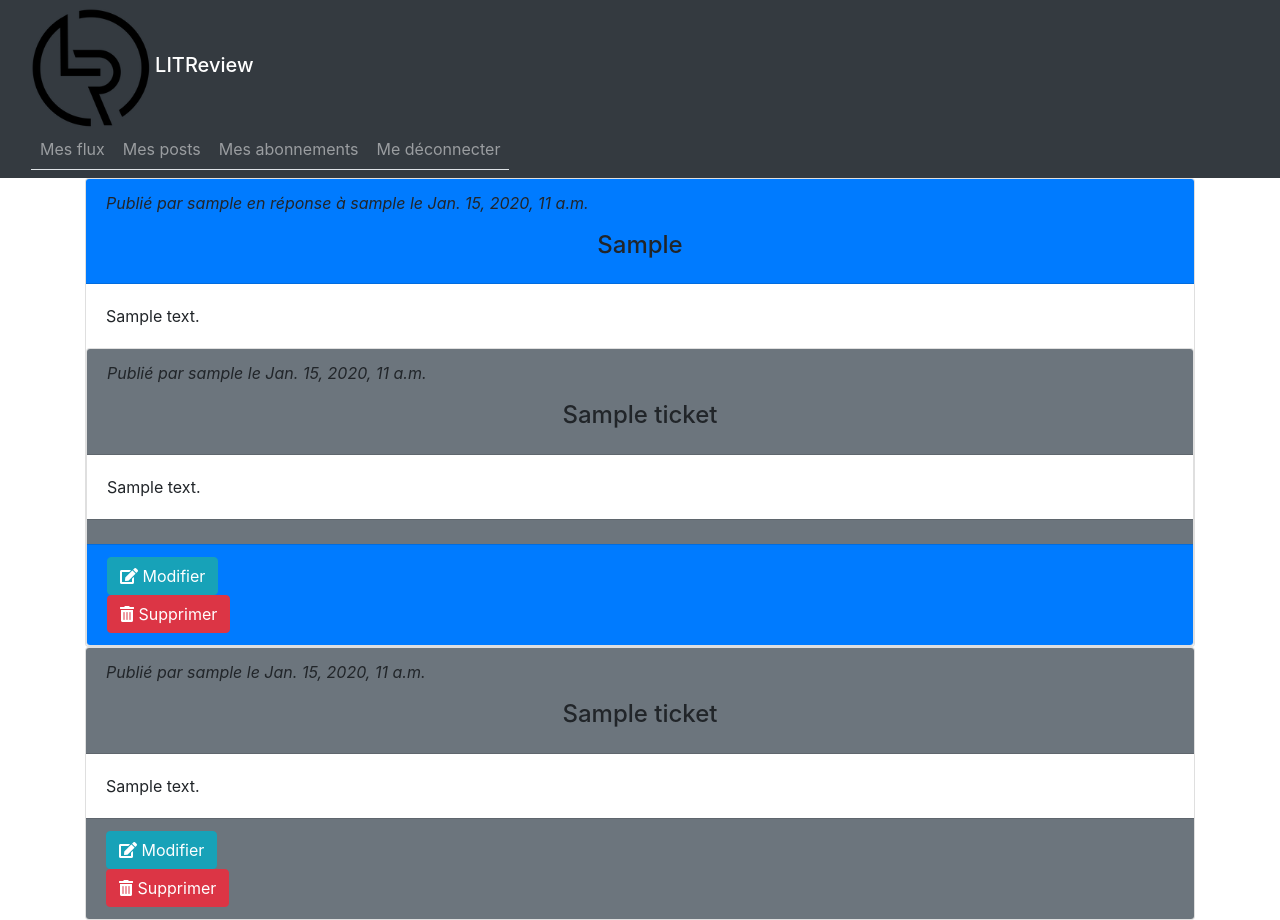
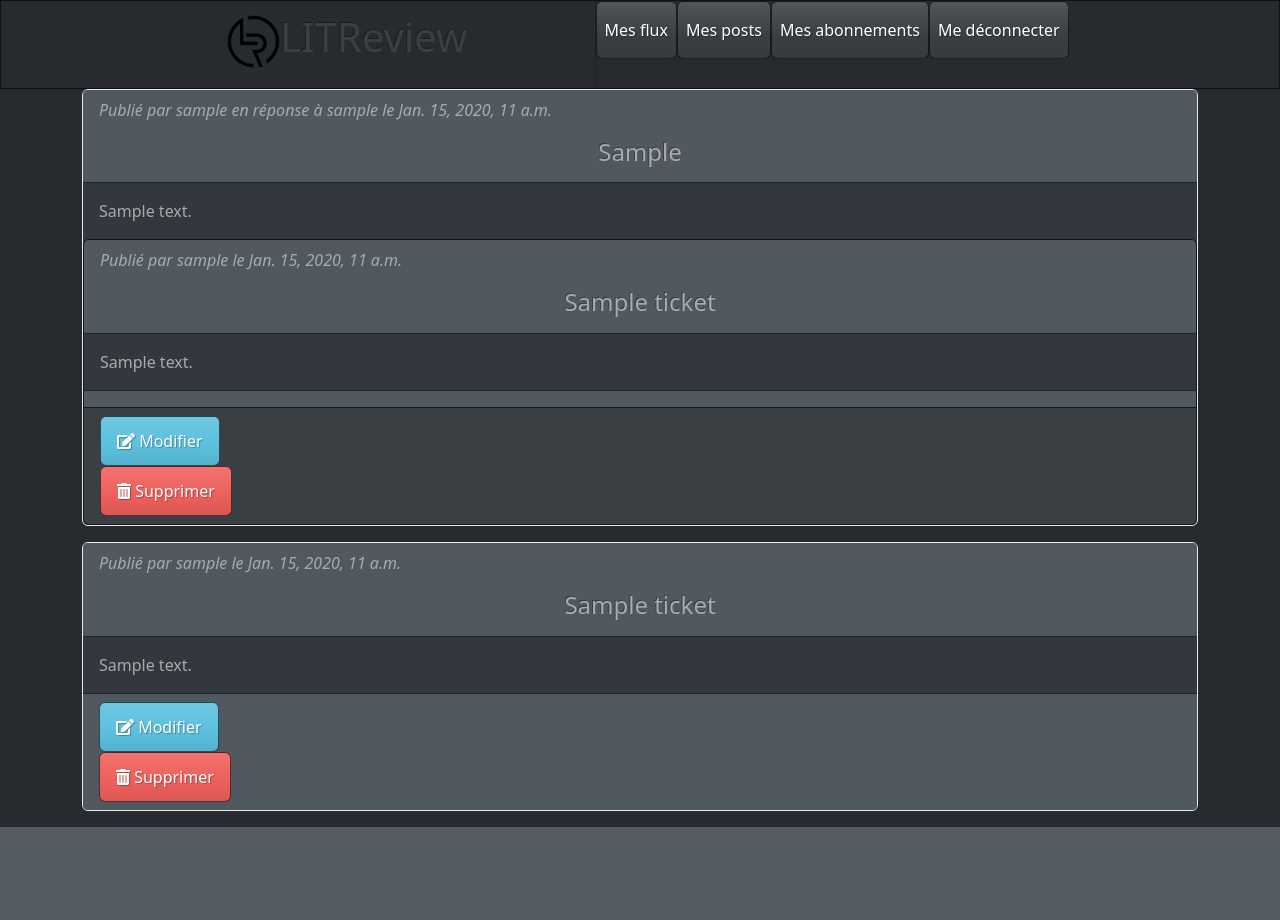
Before and after one commit to NVendrisse/P9-LITReview, a Django app: page /myposts/ in a window 1280 px wide. After the commit the page ends 827 px from the top, so only its background shows below. Run offline with Django 4.2, Linux system fonts and the light colour scheme; a user stored in the database is signed in; tables that the repository leaves empty hold one stand-in row (values such as "Sample post"); some libraries are stand-ins or nearby versions.

Commit message:
Finished, before review

```diff
--- a/authentification/templates/login.html
+++ b/authentification/templates/login.html
@@ -7,7 +7,7 @@
     </section>
     <section class="col d-flex flex-column align-items-center">
         <h2>Connectez-vous</h2>
-        <form class="form-vertical" method="post">
+        <form class="card form-vertical" method="post">
             <div class="form-group container-fluid">
                 <label class="control-label">Nom d'utilisateur :</label>
                 <div class="col-sm-10">
--- /dev/null
+++ b/litreview/static/CSS/style.css
@@ -0,0 +1,20 @@
+.front_yellow {
+    color: #BAFF39;
+}
+
+.menu_yellow:link {
+    color: #BAFF39;
+}
+
+.menu_yellow:hover {
+    color: #68911d;
+}
+
+.background_grey {
+    background-color: #6E6E6E;
+}
+
+.styleCard {
+    margin: 1%;
+    border: 1px #FFCC00;
+}
--- /dev/null
+++ b/litreview/static/JS/script.js
@@ -0,0 +1,29 @@
+
+function confirmDelete(e) {
+
+    Swal.fire({
+        title: 'Confirmation de la suppression',
+        text: 'Cette action est définitive!',
+        showCancelButton: true,
+        showConfirmButton: true
+    }).then(result => {
+        if (result.isConfirmed) {
+            const id = e.target.attributes.item_id.nodeValue;
+            const type = e.target.attributes.item_type.nodeValue;
+            const csrftoken = document.querySelector('[name=csrfmiddlewaretoken]').value;
+            fetch("/delete/" + type + "/" + id + "/", {
+                method: "POST",
+                credentials: 'same-origin',
+                headers: { 'X-CSRFToken': csrftoken }
+            })
+
+        }
+    })
+}
+
+
+document.querySelectorAll(".js-delete").forEach((element) => {
+    element.addEventListener("click", (e) => {
+        confirmDelete(e)
+    })
+})
--- a/litreview/templates/base.html
+++ b/litreview/templates/base.html
@@ -4,36 +4,47 @@
 
 <head>
     <title>LITReview</title>
+    <link rel="icon" type="image/png" href="{% static 'images\icon.ico' %}" />
     <meta charset="utf-8">
     <meta name="viewport" content="width=device-width, initial-scale=1">
+    <link rel="stylesheet" href="{% static 'CSS\style.css' %}">
     <link rel="stylesheet" href="https://cdn.jsdelivr.net/npm/bootstrap@4.6.2/dist/css/bootstrap.min.css"
         integrity="sha384-xOolHFLEh07PJGoPkLv1IbcEPTNtaed2xpHsD9ESMhqIYd0nLMwNLD69Npy4HI+N" crossorigin="anonymous">
     <link rel="stylesheet" href="https://use.fontawesome.com/releases/v5.7.0/css/all.css"
         integrity="sha384-lZN37f5QGtY3VHgisS14W3ExzMWZxybE1SJSEsQp9S+oqd12jhcu+A56Ebc1zFSJ" crossorigin="anonymous">
+    <link href="https://cdn.jsdelivr.net/npm/bootswatch@5.3.2/dist/slate/bootstrap.min.css" rel="stylesheet">
     <script src="https://cdn.jsdelivr.net/npm/jquery@3.6.4/dist/jquery.slim.min.js"></script>
     <script src="https://cdn.jsdelivr.net/npm/popper.js@1.16.1/dist/umd/popper.min.js"></script>
     <script src="https://cdn.jsdelivr.net/npm/bootstrap@4.6.2/dist/js/bootstrap.bundle.min.js"></script>
+    <script src="https://cdn.jsdelivr.net/npm/sweetalert2@10"></script>
+
 </head>
 
 <body>
-    <nav class="navbar navbar-expand-lg sticky-top navbar-dark bg-dark">
-        <div class="container-fluid">
-            <div class="navbar-header">
-                <img src="{% static 'images\logo_notext.png' %}" alt="logo" width="25%" height="25%">
-                <h1 class="navbar-brand">LITReview</h1>
+    <nav class="navbar navbar-expand-lg sticky-top">
 
-                <ul class="navbar-nav nav-tabs mr-auto">
-                    <li class="nav-item"><a class="nav-link" href="{% url 'home' %}">Mes flux</a></li>
-                    <li class="nav-item"><a class="nav-link" href="{% url 'myposts' %}">Mes posts</a></li>
-                    <li class="nav-item"><a class="nav-link" href="{% url 'subscription' %}">Mes abonnements</a></li>
-                    <li class="nav-item"><a class="nav-link" href="{% url 'logout' %}">Me déconnecter</a></li>
+        <div class="container-fluid navbar-header bg-dark">
 
-                </ul>
-            </div>
+
+            <ul class="navbar-nav nav-pills mx-auto">
+                <div class="navbar-brand">
+
+                    <h1><img src="{% static 'images\logo_notext.png' %}" alt="logo" width="15%" height="15%">LITReview
+                    </h1>
+                </div>
+
+                <li class="nav-item"><a class="nav-link" href="{% url 'home' %}">Mes flux</a></li>
+                <li class="nav-item"><a class="nav-link" href="{% url 'myposts' %}">Mes posts</a></li>
+                <li class="nav-item"><a class="nav-link" href="{% url 'subscription' %}">Mes
+                        abonnements</a></li>
+                <li class="nav-item"><a class="nav-link" href="{% url 'logout' %}">Me déconnecter</a>
+                </li>
+            </ul>
         </div>
+
     </nav>
+    {% block content %}{% endblock content %}
 
-    {% block content %}{% endblock content %}
 </body>
 
 </html>
--- a/litreview/templates/myposts.html
+++ b/litreview/templates/myposts.html
@@ -1,10 +1,11 @@
 {% extends 'base.html' %}
+{% load static %}
 {% block content %}
 <div class="container">
     {% for item in feed %}
     {% if item.ticket %}
-    <div class="card">
-        <div class="card-header bg-primary">
+    <div class="card border-light mb-3">
+        <div class="card-header">
             <p class="font-italic">Publié par {{ item.user }} en réponse à {{ item.ticket.user }} le
                 {{ item.time_created }}</p>
             <h4 class="card-title text-center">{{ item.headline }}</h4>
@@ -13,59 +14,57 @@
             <p class="card-text">{{ item.body }}</p>
         </div>
         <div class="card">
-            <div class="card-header bg-secondary">
+            <div class="card-header">
                 <p class="font-italic">Publié par {{ item.ticket.user }} le {{ item.ticket.time_created }}</p>
                 <h4 class="card-title text-center">{{ item.ticket.title }}</h4>
             </div>
             <div class="card-body">
                 <p class="card-text">{{ item.ticket.description }}</p>
             </div>
-            <div class="card-footer bg-secondary">
+            <div class="card-footer">
 
             </div>
             <div class="card-footer bg-primary">
-                <form action="" method="post">{% csrf_token %}
+                <form action="{% url 'review' item.ticket.id item.id %}" method="get">{% csrf_token %}
                     <button class="btn btn-info">
                         <i class="fa fa-edit"></i>
                         Modifier
                     </button>
                 </form>
-                <form action="{% url 'delete' 'review' item.id %}" method="post">{% csrf_token %}
-                    <button class="btn btn-danger">
+                <button class="btn btn-danger js-delete" item_type="review" item_id="{{ item.id }}">
                     <i class="fa fa-trash-alt"></i>
                     Supprimer
                 </button>
-                </form>
-
             </div>
         </div>
     </div>
     {% else %}
-    <div class="card">
-        <div class="card-header bg-secondary">
+    <div class="card border-light mb-3">
+        <div class="card-header">
             <p class="font-italic">Publié par {{ item.user }} le {{ item.time_created }}</p>
             <h4 class="card-title text-center">{{ item.title }}</h4>
         </div>
         <div class="card-body">
             <p class="card-text">{{ item.description }}</p>
         </div>
-        <div class="card-footer bg-secondary">
-            <form action="" method="post">{% csrf_token %}
+        <div class="card-footer">
+            <form action="{% url 'ticket' item.id %}" method="get">{% csrf_token %}
                 <button class="btn btn-info">
                     <i class="fa fa-edit"></i>
                     Modifier
                 </button>
             </form>
-            <form action="{% url 'delete' 'ticket' item.id %}" method="post">{% csrf_token %}
-                <button class="btn btn-danger">
+
+
+            <button class="btn btn-danger js-delete" item_type="ticket" item_id="{{ item.id }}">
                 <i class="fa fa-trash-alt"></i>
                 Supprimer
             </button>
-            </form>
 
         </div>
     </div>
     {% endif %}
     {% endfor %}
+    <script src="{% static 'JS\script.js' %}"></script>
 </div>
 {% endblock content %}
--- a/litreview/views.py
+++ b/litreview/views.py
@@ -4,8 +4,10 @@ from django.db import IntegrityError
 from . import forms, models
 from authentification import models as auth
 from django.core.exceptions import ObjectDoesNotExist
+from django.contrib.auth.decorators import login_required
 
 
+@login_required
 def personnal_feed(request):
     subscripted_user = models.UserFollows.objects.filter(user=request.user)
     subs_user = list(sub.followed_user for sub in subscripted_user)
@@ -20,6 +22,7 @@ def personnal_feed(request):
     return render(request, "home.html", context={"feed": display_all})
 
 
+@login_required
 def my_posts(request):
     display_myreview = list(models.Review.objects.filter(user=request.user))
     display_mytickets = list(models.Ticket.objects.filter(user=request.user))
@@ -30,29 +33,48 @@ def my_posts(request):
     return render(request, "myposts.html", context={"feed": display_mypost})
 
 
-def ticket_form(request):
-    form = forms.NewTicketForm()
+@login_required
+def ticket_form(request, ticket_id: int = None):
+    if not ticket_id == None:
+        existing_ticket = models.Ticket.objects.get(id=ticket_id)
+        if request.user == existing_ticket.user:
+            form = forms.NewTicketForm(instance=existing_ticket)
+        else:
+            return redirect("home")
+    else:
+        existing_ticket = None
+        form = forms.NewTicketForm()
+
     if request.method == "POST":
-        form = forms.NewTicketForm(request.POST)
+        form = forms.NewTicketForm(
+            request.POST, request.FILES, instance=existing_ticket
+        )
         if form.is_valid():
             save_form = form.save(commit=False)
             save_form.user = request.user
             save_form.save()
             return redirect("home")
+
     return render(request, "new_ticket.html", context={"form": form})
 
 
-def review_form(request, ticket_id: int = None):
+@login_required
+def review_form(request, ticket_id: int = None, review_id: int = None):
     form = forms.NewReviewForm()
     if not ticket_id == None:
         ticket_item = models.Ticket.objects.get(id=ticket_id)
         t_form = forms.NewTicketForm(instance=ticket_item)
-        t_form.fields["title"].widget.attrs["readonly"] = True
-        t_form.fields["description"].widget.attrs["readonly"] = True
-        t_form.fields["image"].widget.attrs["readonly"] = True
+        if not request.user == ticket_item.user:
+            for field in t_form.fields:
+                t_form.fields[field].widget.attrs["readonly"] = True
     else:
         t_form = forms.NewTicketForm()
-
+    if not review_id == None:
+        review_item = models.Review.objects.get(id=review_id)
+        form = forms.NewReviewForm(instance=review_item)
+    else:
+        review_item = None
+        form = forms.NewTicketForm()
     if request.method == "POST":
         if ticket_id == None:
             t_form = forms.NewTicketForm(request.POST)
@@ -62,7 +84,7 @@ def review_form(request, ticket_id: int = None):
                 t_save.save()
                 ticket_id = t_save.id
 
-        form = forms.NewReviewForm(request.POST)
+        form = forms.NewReviewForm(request.POST, instance=review_item)
         if form.is_valid():
             save = form.save(commit=False)
             save.ticket_id = ticket_id
@@ -72,6 +94,7 @@ def review_form(request, ticket_id: int = None):
     return render(request, "new_review.html", context={"form": form, "ticket": t_form})
 
 
+@login_required
 def subscription(request):
     to_subs = auth.User()
     subscripted = models.UserFollows.objects.filter(user=request.user)
@@ -107,6 +130,7 @@ def subscription(request):
     )
 
 
+@login_required
 def unsuscribe(request, id):
     unfollow = models.UserFollows.objects.get(followed_user_id=id, user=request.user)
     if request.method == "POST":
@@ -114,6 +138,7 @@ def unsuscribe(request, id):
         return redirect("subscription")
 
 
+@login_required
 def delete_post(request, type, id):
     if type == "ticket":
         delete = models.Ticket.objects.get(id=id)
@@ -121,4 +146,4 @@ def delete_post(request, type, id):
         delete = models.Review.objects.get(id=id)
     if request.method == "POST":
         delete.delete()
-        return redirect("myposts")
+    return redirect("myposts")
--- a/settings/urls.py
+++ b/settings/urls.py
@@ -26,7 +26,13 @@ urlpatterns = [
     path("new_account/", auth_view.create_user, name="signup"),
     path("home/", main_views.personnal_feed, name="home"),
     path("newticket/", main_views.ticket_form, name="ticket"),
-    path("newreview/<ticket_id>/", main_views.review_form, name="review"),
+    path("newticket/<int:ticket_id>/", main_views.ticket_form, name="ticket"),
+    path("newreview/<int:ticket_id>/", main_views.review_form, name="review"),
+    path(
+        "newreview/<int:ticket_id>/<int:review_id>/",
+        main_views.review_form,
+        name="review",
+    ),
     path("newreview/", main_views.review_form, name="review"),
     path("subscription/", main_views.subscription, name="subscription"),
     path("unsuscribe/<int:id>/", main_views.unsuscribe, name="unsuscribe"),
```
Also changed, not shown: authentification/templates/auth_base.html (+11 -1 lines), authentification/templates/new_account.html (+7 -4 lines), authentification/views.py (+16 -9 lines), litreview/templates/follow.html (+13 -6 lines), litreview/templates/home.html (+16 -12 lines), litreview/templates/new_review.html (+6 -3 lines), litreview/templates/new_ticket.html (+12 -9 lines), settings/settings.py (+45 -42 lines), litreview/static/images/icon.ico (added). Lines whose indentation alone changed are shown as unchanged.
